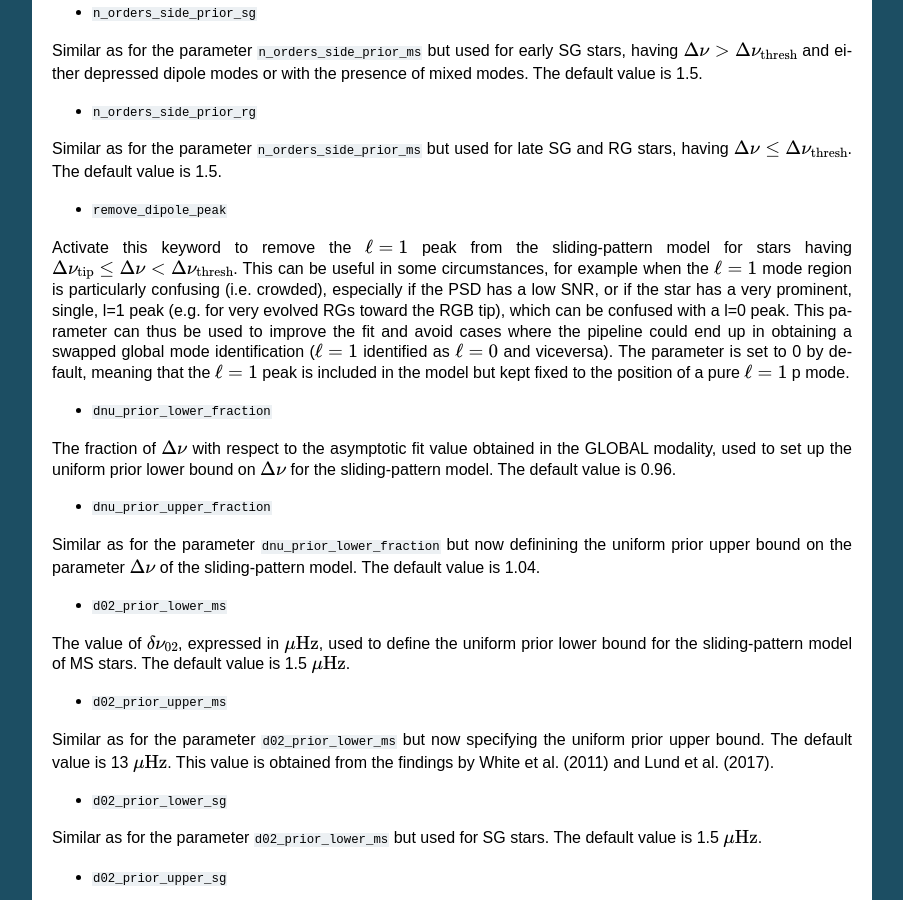
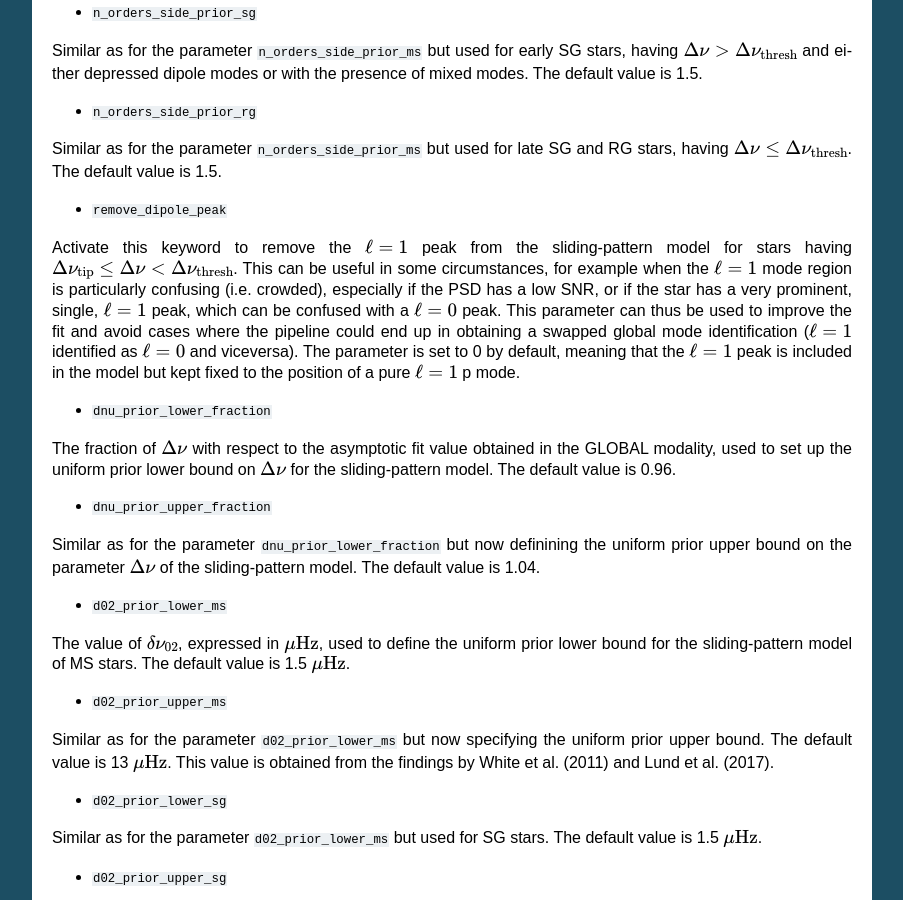
Before and after one commit to EnricoCorsaro/FAMED, a Sphinx documentation site: the page built from docs/source/configuring_parameters.rst, in a window 1280 px wide and 900 px high, scrolled down 14588 px. Shown: the whole window, without its empty margins (198-1101 px from the left). Built offline with Sphinx 7.4.7, drawn with Linux system fonts in a browser that asks for light colours.

Commit message:
Corrected RTD.

```diff
--- a/docs/source/configuring_parameters.rst
+++ b/docs/source/configuring_parameters.rst
@@ -352,7 +352,7 @@ Similar as for the parameter ``n_orders_side_prior_ms`` but used for early SG st
 Similar as for the parameter ``n_orders_side_prior_ms`` but used for late SG and RG stars, having :math:`\Delta\nu \leq \Delta\nu_\mathrm{thresh}`. The default value is 1.5.
 
 * ``remove_dipole_peak``
-Activate this keyword to remove the :math:`\ell = 1` peak from the sliding-pattern model for stars having :math:`\Delta\nu_\mathrm{tip} \leq \Delta\nu < \Delta\nu_\mathrm{thresh}`. This can be useful in some circumstances, for example when the :math:`\ell = 1` mode region is particularly confusing (i.e. crowded), especially if the PSD has a low SNR, or if the star has a very prominent, single, l=1 peak (e.g. for very evolved RGs toward the RGB tip), which can be confused with a l=0 peak. This parameter can thus be used to improve the fit and avoid cases where the pipeline could end up in obtaining a swapped global mode identification (:math:`\ell = 1` identified as :math:`\ell = 0` and viceversa). The parameter is set to 0 by default, meaning that the :math:`\ell = 1` peak is included in the model but kept fixed to the position of a pure :math:`\ell = 1` p mode.
+Activate this keyword to remove the :math:`\ell = 1` peak from the sliding-pattern model for stars having :math:`\Delta\nu_\mathrm{tip} \leq \Delta\nu < \Delta\nu_\mathrm{thresh}`. This can be useful in some circumstances, for example when the :math:`\ell = 1` mode region is particularly confusing (i.e. crowded), especially if the PSD has a low SNR, or if the star has a very prominent, single, :math:`\ell = 1` peak, which can be confused with a :math:`\ell = 0` peak. This parameter can thus be used to improve the fit and avoid cases where the pipeline could end up in obtaining a swapped global mode identification (:math:`\ell = 1` identified as :math:`\ell = 0` and viceversa). The parameter is set to 0 by default, meaning that the :math:`\ell = 1` peak is included in the model but kept fixed to the position of a pure :math:`\ell = 1` p mode.
 
 * ``dnu_prior_lower_fraction``
 The fraction of :math:`\Delta\nu` with respect to the asymptotic fit value obtained in the GLOBAL modality, used to set up the uniform prior lower bound on :math:`\Delta\nu` for the sliding-pattern model. The default value is 0.96.
```
